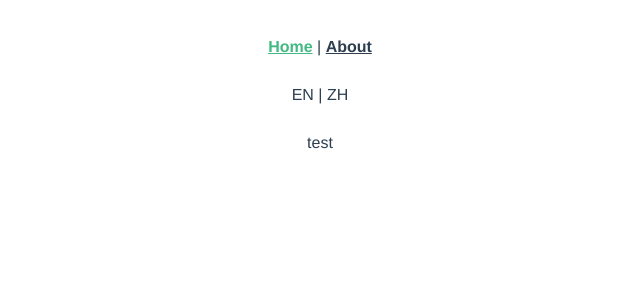
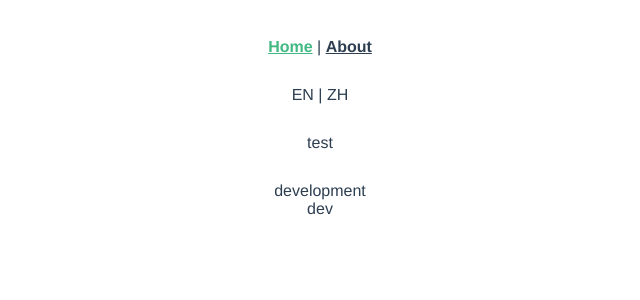
Before and after one commit to nick-base/front-end, a Vue app in the folder h5/: page / in a window 1280 px wide. Shown: the top 300 px of the page, without its empty margins (320-960 px from the left). Built offline with nearby package versions, Linux system fonts and the light colour scheme.

Commit message:
添加环境区分

```diff
--- a/h5/src/common/constants.js
+++ b/h5/src/common/constants.js
@@ -0,0 +1,16 @@
+import development from './env/development'
+import production from './env/production'
+import test from './env/test'
+
+const env = process.env
+
+let envConstants = {}
+if (env.NODE_ENV === 'development') {
+  envConstants = development
+} else if (env.NODE_ENV === 'production') {
+  envConstants = production
+} else if (env.NODE_ENV === 'test') {
+  envConstants = test
+}
+
+export default envConstants
--- /dev/null
+++ b/h5/src/common/env/development.js
@@ -0,0 +1,4 @@
+export default {
+  'name': 'dev',
+  'basePath': 'localhost:8080'
+}
--- /dev/null
+++ b/h5/src/common/env/production.js
@@ -0,0 +1,3 @@
+export default {
+  'name': 'prod'
+}
--- /dev/null
+++ b/h5/src/common/env/test.js
@@ -0,0 +1,3 @@
+export default {
+  'name': 'test'
+}
--- a/h5/src/utils/utils.js
+++ b/h5/src/utils/utils.js
@@ -16,3 +16,11 @@ export const validatenull = (val) => {
   }
   return false
 }
+
+export const serialize = data => {
+  let list = []
+  Object.keys(data).forEach(ele => {
+    list.push(`${ele}=${data[ele]}`)
+  })
+  return list.join('&')
+}
--- a/h5/src/views/Home.vue
+++ b/h5/src/views/Home.vue
@@ -3,12 +3,17 @@
     <a @click="setEn">EN</a> |
     <a @click="setZh">ZH</a>
     <hello-world/>
+    <div class="env">
+      {{ env }}<br/>
+      {{ envConstants.name }}
+    </div>
   </div>
 </template>
 
 <script>
 import HelloWorld from '@/components/HelloWorld.vue'
-import { setEn, setZh } from '../common/lang'
+import { setEn, setZh } from '@/common/lang'
+import envConstants from '@/common/constants'
 
 export default {
   name: 'home',
@@ -18,7 +23,9 @@ export default {
   data() {
     return {
       setEn,
-      setZh
+      setZh,
+      envConstants,
+      env: process.env.NODE_ENV
     }
   },
   created () {
@@ -30,4 +37,7 @@ export default {
 a {
   cursor: pointer;
 }
+.env {
+  margin-top: 30px;
+}
 </style>
```
Also changed, not shown: 1 other file (tests, documents, lock files or other folders).
